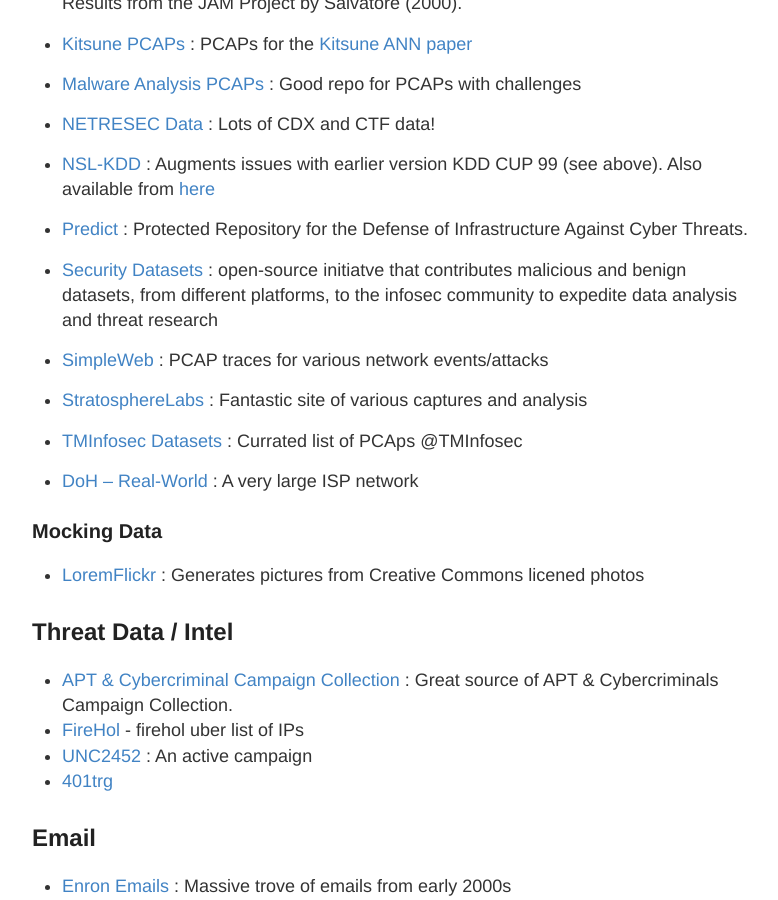
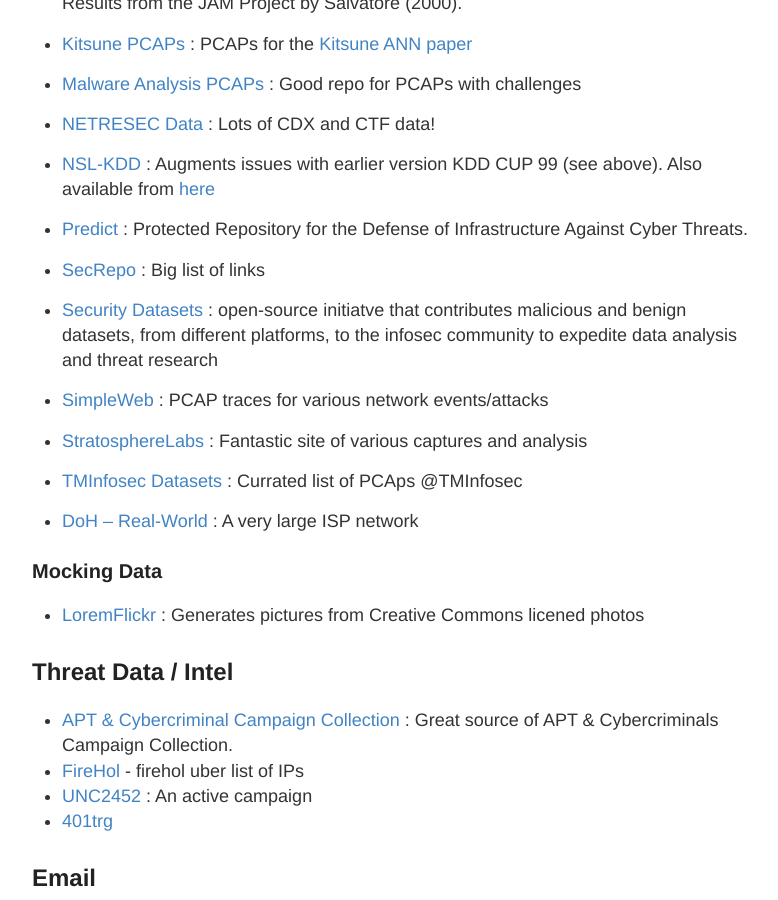
Before and after one commit to stevehenderson/stevehenderson.github.io, a Jekyll site: the page built from data.md, in a window 1280 px wide and 900 px high, scrolled down 1091 px. Shown: the whole window, without its empty margins (248-1026 px from the left). Built offline with Jekyll 4.4.1, drawn with Linux system fonts in a browser that asks for light colours.

Commit message:
Update data.md

```diff
--- a/data.md
+++ b/data.md
@@ -49,6 +49,8 @@
 
    * [Predict](https://www.predict.org/) : Protected Repository for the Defense of Infrastructure Against Cyber Threats.
 
+   * [SecRepo](https://www.secrepo.com/)  : Big list of links
+
    * [Security Datasets](https://securitydatasets.com/introduction.html) :  open-source initiatve that contributes malicious and benign datasets, from different platforms, to the infosec community to expedite data analysis and threat research
 
    * [SimpleWeb](http://www.simpleweb.org/wiki/Traces) : PCAP traces for various network events/attacks
```
